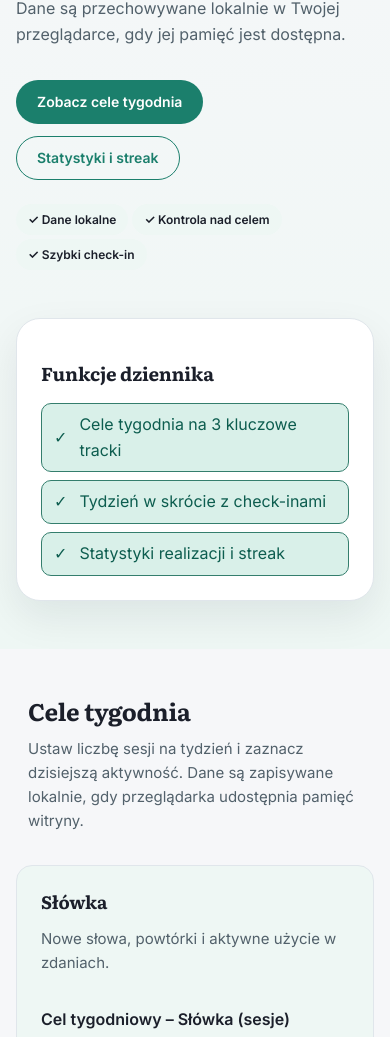
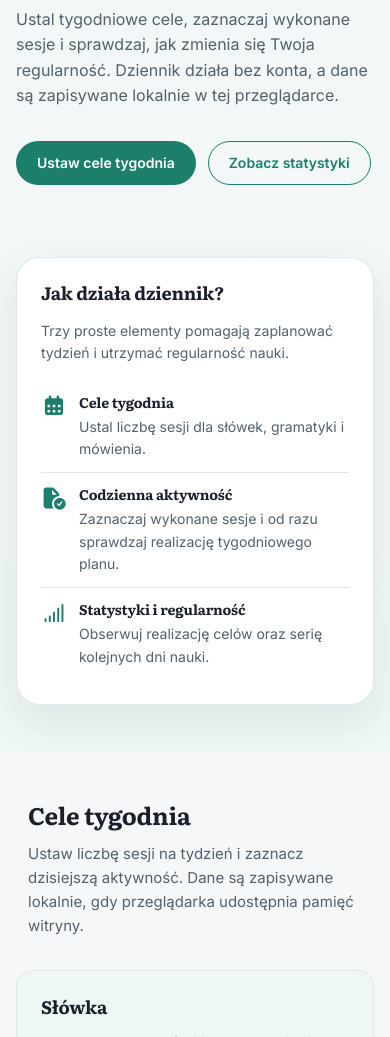
Before and after one commit to KPKrol85/education-pr01-laurenenglish, a website with bundled scripts: page postepy.html in a window 390 px wide. Shown: the part 293-1330 px from the top of the page. Built offline with nearby package versions, Linux system fonts and the light colour scheme.

Commit message:
Refine progress page hero
* replace technical hero copy with clear journal-focused messaging
* add direct links to weekly goals and statistics sections
* remove promotional badges and pseudo-completed checklist states
* add a semantic non-interactive journal guidance panel
* use decorative local SVG icons with responsive theme support
* preserve all tracking, storage, statistics, and JSON functionality

```diff
--- a/css/sections/hero.css
+++ b/css/sections/hero.css
@@ -158,7 +158,8 @@
 }
 
 .hero--packages,
-.hero--materials {
+.hero--materials,
+.hero--progress {
   --hero-guide-icon-size: 26px;
 }
 
@@ -282,6 +283,69 @@
   line-height: 1.35;
 }
 
+.hero--progress .hero__progress-guide {
+  display: grid;
+  width: 100%;
+  max-width: 520px;
+  gap: var(--space-md);
+}
+
+.hero--progress .hero__progress-guide-title,
+.hero--progress .hero__progress-guide-description,
+.hero--progress .hero__progress-guide-list,
+.hero--progress .hero__progress-guide-item-title,
+.hero--progress .hero__progress-guide-item-description {
+  margin: 0;
+}
+
+.hero--progress .hero__progress-guide-title {
+  font-size: var(--text-lg);
+}
+
+.hero--progress .hero__progress-guide-description,
+.hero--progress .hero__progress-guide-item-description {
+  color: var(--color-text-muted);
+  font-size: var(--text-sm);
+}
+
+.hero--progress .hero__progress-guide-list {
+  display: grid;
+  padding: 0;
+  list-style: none;
+}
+
+.hero--progress .hero__progress-guide-item {
+  display: grid;
+  grid-template-columns: var(--hero-guide-icon-size) minmax(0, 1fr);
+  align-items: start;
+  gap: var(--space-sm);
+  min-width: 0;
+  padding-block: var(--space-sm);
+}
+
+.hero--progress .hero__progress-guide-item + .hero__progress-guide-item {
+  border-block-start: var(--size-1px) solid var(--color-border);
+}
+
+.hero--progress .hero__progress-guide-icon {
+  display: block;
+  width: var(--hero-guide-icon-size);
+  height: var(--hero-guide-icon-size);
+  flex-shrink: 0;
+  color: var(--color-primary);
+}
+
+.hero--progress .hero__progress-guide-content {
+  display: grid;
+  gap: var(--space-2xs);
+  min-width: 0;
+}
+
+.hero--progress .hero__progress-guide-item-title {
+  font-size: var(--text-sm);
+  line-height: 1.35;
+}
+
 @media (min-width: 780px) {
   .hero__grid {
     grid-template-columns: repeat(2, minmax(0, 1fr));
--- a/postepy.html
+++ b/postepy.html
@@ -131,49 +131,48 @@
     <!-- shared-shell:header:end -->
 
     <main id="main">
-      <section class="section hero progress-hero">
+      <section class="section hero progress-hero hero--progress">
         <div class="container hero__grid">
           <div class="hero__content" data-reveal>
             <p class="hero__eyebrow">Lokalny dziennik nauki</p>
-            <h1 class="hero__title">Postępy, które widać i da się zaplanować.</h1>
+            <h1 class="hero__title">Planuj naukę i obserwuj swoje postępy.</h1>
             <p class="hero__subtitle">
-              Dziennik nie wymaga konta ani logowania. Dane są przechowywane lokalnie w Twojej
-              przeglądarce, gdy jej pamięć jest dostępna.
+              Ustal tygodniowe cele, zaznaczaj wykonane sesje i sprawdzaj, jak zmienia się Twoja
+              regularność. Dziennik działa bez konta, a dane są zapisywane lokalnie w tej przeglądarce.
             </p>
             <div class="hero__actions">
-              <a class="button button--primary" href="#cele">Zobacz cele tygodnia</a>
-              <a class="button button--secondary" href="#statystyki">Statystyki i streak</a>
-            </div>
-            <div class="hero__meta">
-              <div class="pill">✓ Dane lokalne</div>
-              <div class="pill">✓ Kontrola nad celem</div>
-              <div class="pill">✓ Szybki check-in</div>
+              <a class="button button--primary" href="#cele">Ustaw cele tygodnia</a>
+              <a class="button button--secondary" href="#statystyki">Zobacz statystyki</a>
             </div>
           </div>
           <div class="hero__visual" data-reveal>
-            <div class="hero__card">
-              <h3 class="hero__card-title">Funkcje dziennika</h3>
-              <ul class="progress" role="list">
-                <li class="progress__item">
-                  <span class="progress__status is-complete">
-                    <span class="progress__icon" aria-hidden="true">✓</span>
-                    <span class="progress__label">Cele tygodnia na 3 kluczowe tracki</span>
-                  </span>
+            <aside class="hero__card hero__progress-guide" aria-labelledby="progress-guide-title">
+              <h2 class="hero__progress-guide-title" id="progress-guide-title">Jak działa dziennik?</h2>
+              <p class="hero__progress-guide-description">Trzy proste elementy pomagają zaplanować tydzień i utrzymać regularność nauki.</p>
+              <ul class="hero__progress-guide-list" role="list">
+                <li class="hero__progress-guide-item">
+                  <svg class="hero__progress-guide-icon" viewBox="0 0 640 640" aria-hidden="true" focusable="false" fill="currentColor"><!--!Font Awesome Free v7.3.1 by @fontawesome - https://fontawesome.com License - https://fontawesome.com/license/free Copyright 2026 Fonticons, Inc.--><path d="M224 64C241.7 64 256 78.3 256 96L256 128L384 128L384 96C384 78.3 398.3 64 416 64C433.7 64 448 78.3 448 96L448 128L480 128C515.3 128 544 156.7 544 192L544 480C544 515.3 515.3 544 480 544L160 544C124.7 544 96 515.3 96 480L96 192C96 156.7 124.7 128 160 128L192 128L192 96C192 78.3 206.3 64 224 64zM160 304L160 336C160 344.8 167.2 352 176 352L208 352C216.8 352 224 344.8 224 336L224 304C224 295.2 216.8 288 208 288L176 288C167.2 288 160 295.2 160 304zM288 304L288 336C288 344.8 295.2 352 304 352L336 352C344.8 352 352 344.8 352 336L352 304C352 295.2 344.8 288 336 288L304 288C295.2 288 288 304 288 312zM432 288C423.2 288 416 295.2 416 304L416 336C416 344.8 423.2 352 432 352L464 352C472.8 352 480 344.8 480 336L480 304C480 295.2 472.8 288 464 288L432 288zM160 432L160 464C160 472.8 167.2 480 176 480L208 480C216.8 480 224 472.8 224 464L224 432C224 423.2 216.8 416 208 416L176 416C167.2 416 160 423.2 160 432zM304 416C295.2 416 288 423.2 288 432L288 464C288 472.8 295.2 480 304 480L336 480C344.8 480 352 472.8 352 464L352 432C352 423.2 344.8 416 336 416L304 416zM416 432L416 464C416 472.8 423.2 480 432 480L464 480C472.8 480 480 472.8 480 464L480 432C480 423.2 472.8 416 464 416L432 416z"/></svg>
+                  <div class="hero__progress-guide-content">
+                    <h3 class="hero__progress-guide-item-title">Cele tygodnia</h3>
+                    <p class="hero__progress-guide-item-description">Ustal liczbę sesji dla słówek, gramatyki i mówienia.</p>
+                  </div>
                 </li>
-                <li class="progress__item">
-                  <span class="progress__status is-complete">
-                    <span class="progress__icon" aria-hidden="true">✓</span>
-                    <span class="progress__label">Tydzień w skrócie z check-inami</span>
-                  </span>
+                <li class="hero__progress-guide-item">
+                  <svg class="hero__progress-guide-icon" viewBox="0 0 640 640" aria-hidden="true" focusable="false" fill="currentColor"><!--!Font Awesome Free v7.3.1 by @fontawesome - https://fontawesome.com License - https://fontawesome.com/license/free Copyright 2026 Fonticons, Inc.--><path d="M128 64C92.7 64 64 92.7 64 128L64 512C64 547.3 92.7 576 128 576L308 576C285.3 544.5 272 505.8 272 464C272 363.4 349.4 280.8 448 272.7L448 234.6C448 217.6 441.3 201.3 429.3 189.3L322.7 82.7C310.7 70.7 294.5 64 277.5 64L128 64zM389.5 240L296 240C282.7 240 272 229.3 272 216L272 122.5L389.5 240zM608 464C608 384.5 543.5 320 464 320C384.5 320 320 384.5 320 464C320 543.5 384.5 608 464 608C543.5 608 608 543.5 608 464zM521.4 403.1C528.5 408.3 530.1 418.3 524.9 425.4L460.9 513.4C458.1 517.2 453.9 519.6 449.2 519.9C444.5 520.2 439.9 518.6 436.6 515.3L396.6 475.3C390.4 469.1 390.4 458.9 396.6 452.7C402.8 446.5 413 446.5 419.2 452.7L446 479.5L499 406.6C504.2 399.5 514.2 397.9 521.4 403.1z"/></svg>
+                  <div class="hero__progress-guide-content">
+                    <h3 class="hero__progress-guide-item-title">Codzienna aktywność</h3>
+                    <p class="hero__progress-guide-item-description">Zaznaczaj wykonane sesje i od razu sprawdzaj realizację tygodniowego planu.</p>
+                  </div>
                 </li>
-                <li class="progress__item">
-                  <span class="progress__status is-complete">
-                    <span class="progress__icon" aria-hidden="true">✓</span>
-                    <span class="progress__label">Statystyki realizacji i streak</span>
-                  </span>
+                <li class="hero__progress-guide-item">
+                  <svg class="hero__progress-guide-icon" viewBox="0 0 640 640" aria-hidden="true" focusable="false" fill="currentColor"><!--!Font Awesome Free v7.3.1 by @fontawesome - https://fontawesome.com License - https://fontawesome.com/license/free Copyright 2026 Fonticons, Inc.--><path d="M552 120C552 106.7 541.3 96 528 96C514.7 96 504 106.7 504 120L504 520C504 533.3 514.7 544 528 544C541.3 544 552 533.3 552 520L552 120zM424 192C410.7 192 400 202.7 400 216L400 520C400 533.3 410.7 544 424 544C437.3 544 448 533.3 448 520L448 216C448 202.7 437.3 192 424 192zM344 312C344 298.7 333.3 288 320 288C306.7 288 296 298.7 296 312L296 520C296 533.3 306.7 544 320 544C333.3 544 344 533.3 344 520L344 312zM216 384C202.7 384 192 394.7 192 408L192 520C192 533.3 202.7 544 216 544C229.3 544 240 533.3 240 520L240 408C240 394.7 229.3 384 216 384zM112 448C98.7 448 88 458.7 88 472L88 520C88 533.3 98.7 544 112 544C125.3 544 136 533.3 136 520L136 472C136 458.7 125.3 448 112 448z"/></svg>
+                  <div class="hero__progress-guide-content">
+                    <h3 class="hero__progress-guide-item-title">Statystyki i regularność</h3>
+                    <p class="hero__progress-guide-item-description">Obserwuj realizację celów oraz serię kolejnych dni nauki.</p>
+                  </div>
                 </li>
               </ul>
-            </div>
+            </aside>
           </div>
         </div>
       </section>
```
